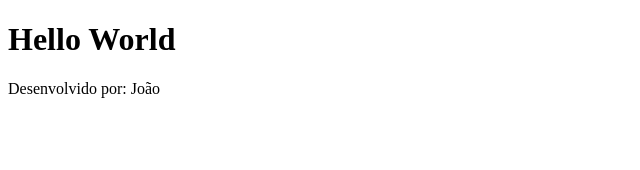
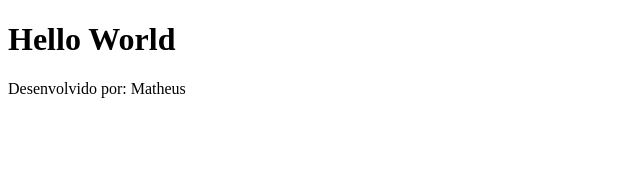
Before and after one commit to Marcelino-ifms/PTAC-06-02, a React (Vite) app: page / in a window 1280 px wide. Shown: the top 170 px of the page, without its empty margins (0-640 px from the left). Built offline with nearby package versions, Linux system fonts and the light colour scheme.

Commit message:
alteração de usuario
amo o marcelino

```diff
--- a/src/App.jsx
+++ b/src/App.jsx
@@ -1,7 +1,7 @@
 export default function App() {
 
-  const nome = "João";
-  const sobreNome = "Santos";
+  const nome = "Matheus";
+  const sobreNome = "Kiyota";
 
   return(
     <div>
```
